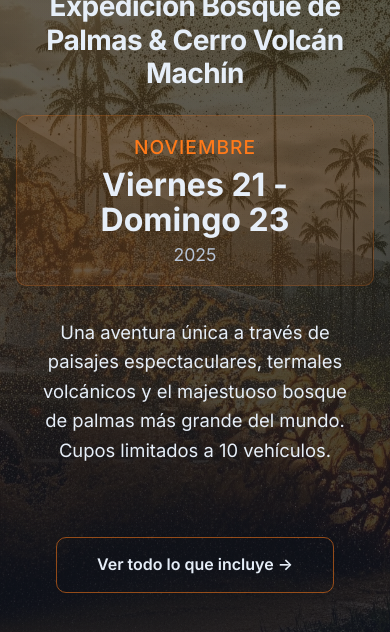
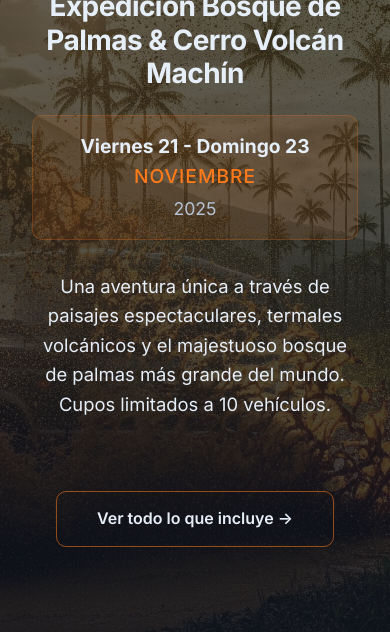
Before and after one commit to rcdflorez/4x4-travel-eje, a plain HTML site: page bosque-palmas-machin/index.html in a window 390 px wide. Shown: the part 140-772 px from the top of the page. Drawn offline with Linux system fonts and the light colour scheme.

Commit message:
🎯 Optimización Date Badge: Jerarquía Visual y Responsive
✨ Mejoras Implementadas:
- Reorganización de jerarquía visual: Días → Mes → Año
- Días como elemento principal (naranja, más grande)
- Mes y año como información secundaria (gris)
- Responsive design para móviles (428px)

📱 Responsive Design:
- Tamaño de días ajustado a 1.2em en móviles
- Breakpoint específico para pantallas pequeñas
- Mantiene legibilidad en una sola línea
- Código CSS simplificado y eficiente

🎨 Beneficios:
- Mejor jerarquía visual de información
- Texto legible en móviles sin desbordamiento
- Diseño más limpio y organizado
- Cambios mínimos y específicos

```diff
--- a/bosque-palmas-machin/assets/style.css
+++ b/bosque-palmas-machin/assets/style.css
@@ -399,6 +399,36 @@ a[href^="#"]:hover {
     max-width: 100%;
     font-size: 1rem;
     padding: 14px 24px;
+  }
+}
+
+/* Date Badge Responsive */
+@media (max-width: 768px) {
+  .date-badge {
+    padding: 12px 16px;
+    margin: 0 16px 12px;
+  }
+
+  .date-days {
+    font-size: 1.6em;
+    line-height: 1.1;
+    margin: 0 0 6px 0;
+  }
+
+  .date-month {
+    font-size: 1em;
+    margin-bottom: 3px;
+  }
+
+  .date-year {
+    font-size: 0.9em;
+  }
+}
+
+/* Date Badge - Solo ajuste de días para móviles */
+@media (max-width: 428px) {
+  .date-days {
+    font-size: 1.2em !important;
   }
 }
 
--- a/bosque-palmas-machin/index.html
+++ b/bosque-palmas-machin/index.html
@@ -114,8 +114,8 @@
       </div>
       <div class="expedition-dates">
         <div class="date-badge">
+          <div class="date-days">Viernes 21 - Domingo 23</div>
           <div class="date-month">Noviembre</div>
-          <div class="date-days">Viernes 21 - Domingo 23</div>
           <div class="date-year">2025</div>
         </div>
 
```
